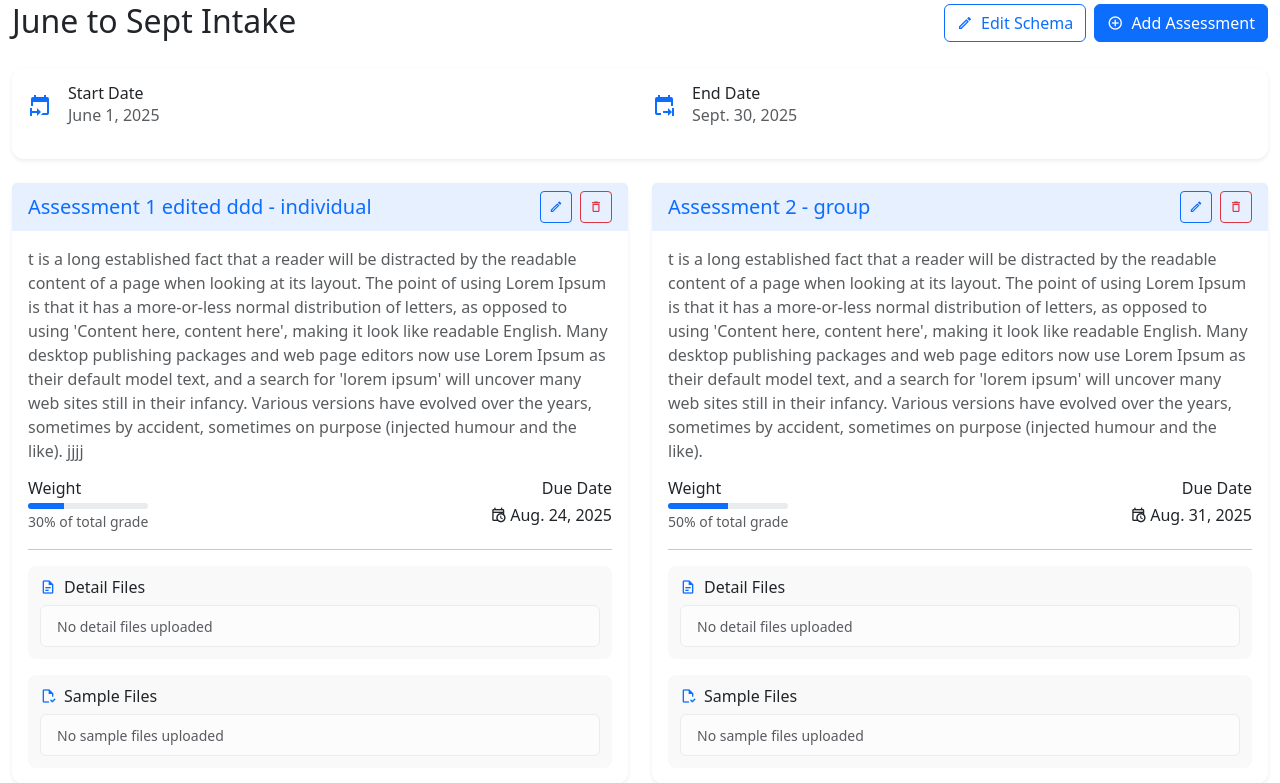
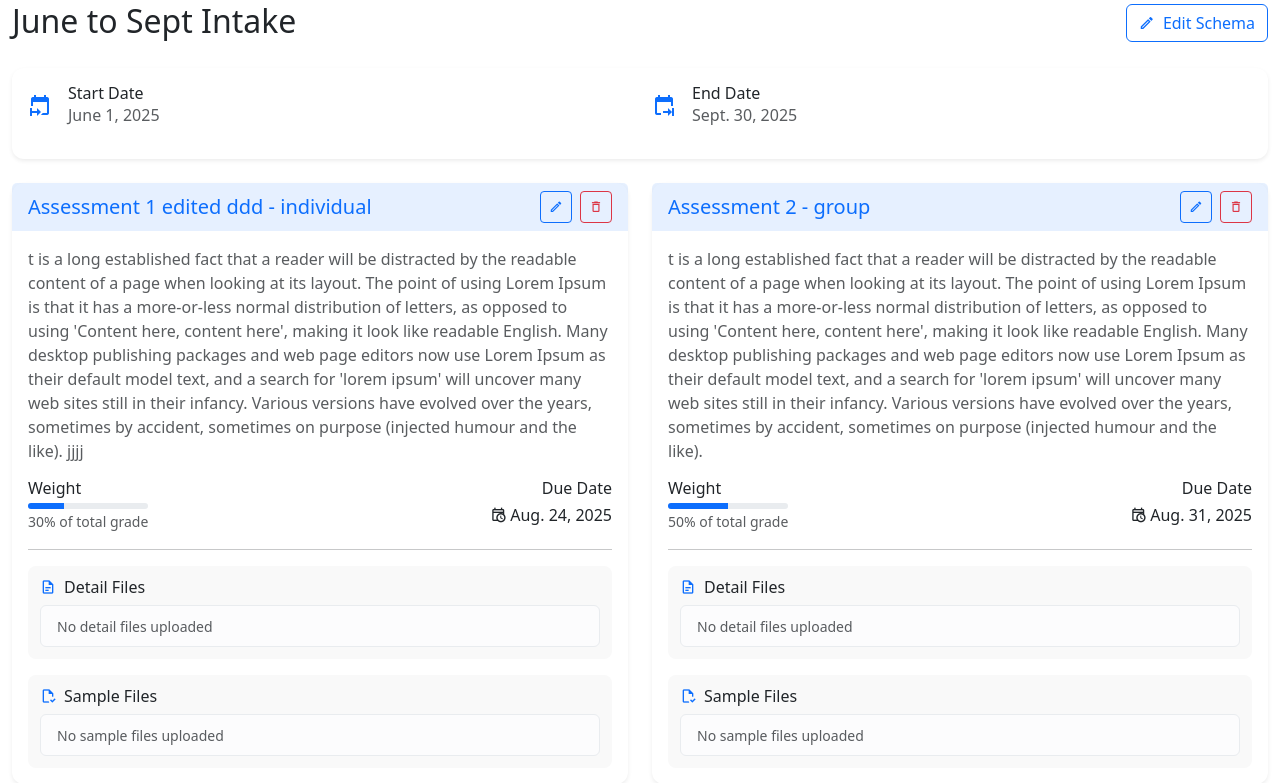
Before and after one commit to the-roshandahal/thesis, a Django app: page /assessment/assessment_schema/ in a window 1280 px wide. Shown: the part 297-1080 px from the top of the page. Run offline with Django 5.2, Linux system fonts and the light colour scheme; a user stored in the database is signed in; data comes from the database, SQL or seed files in the repository; data that the repository does not hold is empty; some libraries are stand-ins or nearby versions.

Commit message:
added text areas in edit assessment schema

```diff
--- a/templates/assessment/assessment_schema.html
+++ b/templates/assessment/assessment_schema.html
@@ -10,7 +10,7 @@
         </div>
         <div class="d-flex gap-2">
           <a href="{% url 'edit_schema' schema.id %}" class="btn btn-outline-primary"> <i class="mdi mdi-pencil-outline me-1"></i> Edit Schema </a>
-          <a href="{% url 'add_assessment' schema.id %}" class="btn btn-primary"> <i class="mdi mdi-plus-circle-outline me-1"></i> Add Assessment </a>
+          {% comment %} <a href="{% url 'add_assessment' schema.id %}" class="btn btn-primary"> <i class="mdi mdi-plus-circle-outline me-1"></i> Add Assessment </a> {% endcomment %}
         </div>
       </div>
 
--- a/templates/footer.html
+++ b/templates/footer.html
@@ -3,7 +3,18 @@
 </div>
 <!-- END layout-wrapper -->
 
+<!-- Place the first <script> tag in your HTML's <head> -->
+<script src="https://cdn.tiny.cloud/1/pe0ptqkzisvdzcwvnywvj7urndv6wf68ccaj2kxmzdxr7eaz/tinymce/7/tinymce.min.js" referrerpolicy="origin"></script>
 
+<!-- Place the following <script> and <textarea> tags your HTML's <body> -->
+<script>
+  tinymce.init({
+    selector: 'textarea',
+    plugins: [],  // no plugins
+    toolbar: 'undo redo | bold italic underline | alignleft aligncenter alignright | bullist numlist | removeformat',
+    menubar: false, // hides the menu bar
+  });
+</script>
 <!-- JAVASCRIPT -->
 <script src="{% static 'assets/libs/jquery/jquery.min.js' %}"></script>
 <script src="{% static 'assets/libs/bootstrap/js/bootstrap.bundle.min.js' %}"></script>
```
Also changed, not shown: templates/projects/add_project.html (+1 -12 lines).
